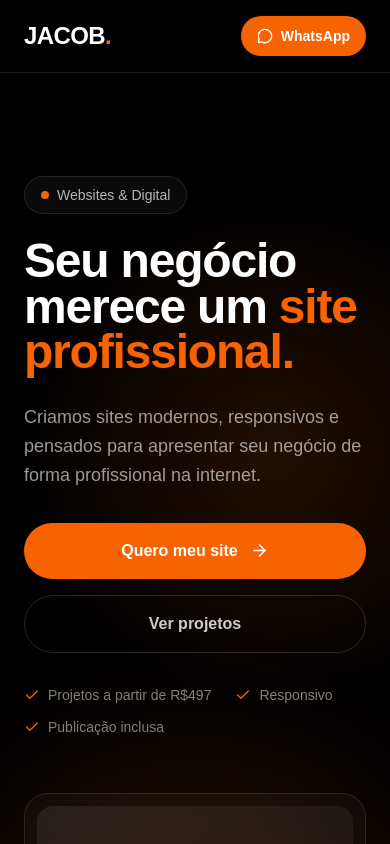
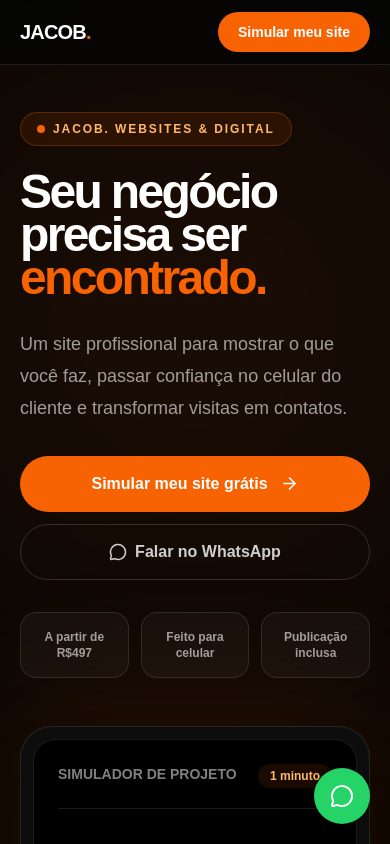
Before and after one commit to davi-jacobxz/site-vendas, a Next.js app: page / in a window 390 px wide. Shown: the top 844 px of the page. Built offline with nearby package versions, Linux system fonts and the light colour scheme.

Commit message:
Refaz landing para campanha de leads

```diff
--- a/app/page.tsx
+++ b/app/page.tsx
@@ -1,278 +1,64 @@
 "use client";
 
 import { motion } from "framer-motion";
-import { ArrowRight, Check, MessageCircle } from "lucide-react";
-
+import { ArrowRight, Check, MessageCircle, ShieldCheck, Zap } from "lucide-react";
 import Portfolio from "@/components/Portfolio";
-import Services from "@/components/Services";
 import Simulator from "@/components/Simulator";
-import LeadForm from "@/components/LeadForm";
 import FAQ from "@/components/FAQ";
 import Footer from "@/components/Footer";
 
-const WHATSAPP_NUMBER = "5516992445413";
+const WA="5516992445413";
+const wa=(text:string)=>`https://wa.me/${WA}?text=${encodeURIComponent(text)}`;
+const track=(name:string,params:Record<string,unknown>={})=>{
+  if(typeof window==="undefined")return;
+  (window as typeof window & {gtag?:Function}).gtag?.("event",name,params);
+};
 
-export default function Home() {
-  const whatsappMessage = encodeURIComponent(
-    "Olá! Vim pelo site da JACOB. e quero solicitar um orçamento para criar um site para o meu negócio."
-  );
+const pains=[
+  ["01","Só o Instagram não resolve tudo.","Seu cliente precisa encontrar informações claras, serviços e uma forma direta de contato."],
+  ["02","Seu negócio parece menor do que é.","Uma apresentação desorganizada pode fazer o visitante desistir antes de falar com você."],
+  ["03","Você perde contatos no caminho.","Um site bem estruturado cria um ponto central para receber quem já demonstrou interesse."]
+];
 
-  const whatsappUrl = `https://wa.me/${WHATSAPP_NUMBER}?text=${whatsappMessage}`;
+const packages=[
+  ["Landing Page","A partir de R$497",["Página focada em uma oferta","Responsiva","WhatsApp","Publicação"]],
+  ["Página Profissional","Sob proposta",["Estrutura para negócio","Seções personalizadas","WhatsApp","SEO básico","Publicação"]],
+  ["Site Completo","Sob proposta",["Estrutura completa","Mais páginas e funcionalidades","Integrações conforme necessidade","SEO básico","Publicação"]]
+];
 
-  // Rastreamento de cliques no WhatsApp pelo Google Analytics
-  const handleWhatsAppClick = () => {
-    if (typeof window !== "undefined" && "gtag" in window) {
-      (
-        window as typeof window & {
-          gtag?: (...args: unknown[]) => void;
-        }
-      ).gtag?.("event", "whatsapp_click", {
-        event_category: "lead",
-        event_label: "WhatsApp",
-      });
-    }
-  };
+export default function Home(){
+ const whatsapp=wa("Olá! Vim pelo site da JACOB. Quero falar sobre um site para o meu negócio.");
+ return <main className="min-h-screen overflow-x-hidden bg-[#050505] text-white">
+  <header className="fixed inset-x-0 top-0 z-50 border-b border-white/10 bg-[#050505]/85 backdrop-blur-xl"><div className="mx-auto flex h-16 max-w-7xl items-center justify-between px-5 sm:px-8"><a href="#inicio" className="text-xl font-black tracking-[-.04em]">JACOB<span className="text-[#F76303]">.</span></a><a href="#orcamento" onClick={()=>track("simulador_cta_click")} className="rounded-full bg-[#F76303] px-5 py-2.5 text-sm font-bold transition hover:scale-105">Simular meu site</a></div></header>
 
-  return (
-    <main className="min-h-screen bg-black text-white">
-      {/* NAVBAR */}
-      <nav className="fixed top-0 z-50 w-full border-b border-white/10 bg-black/80 backdrop-blur-xl">
-        <div className="mx-auto flex max-w-7xl items-center justify-between px-6 py-4 lg:px-8">
-          <a
-            href="#inicio"
-            className="text-2xl font-black tracking-tight text-white"
-          >
-            JACOB<span className="text-[#F76303]">.</span>
-          </a>
+  <section id="inicio" className="relative flex min-h-screen items-center overflow-hidden px-5 pb-16 pt-28 sm:px-8"><div className="pointer-events-none absolute left-1/2 top-0 h-[650px] w-[650px] -translate-x-1/2 rounded-full bg-[#F76303]/10 blur-[150px]"/><div className="relative mx-auto grid w-full max-w-7xl gap-12 lg:grid-cols-[1.05fr_.95fr] lg:items-center">
+   <motion.div initial={{opacity:0,y:24}} animate={{opacity:1,y:0}} transition={{duration:.65}}>
+    <div className="mb-6 inline-flex items-center gap-2 rounded-full border border-[#F76303]/25 bg-[#F76303]/10 px-4 py-2 text-xs font-bold uppercase tracking-[.16em] text-orange-300"><span className="h-2 w-2 rounded-full bg-[#F76303]"/>JACOB. Websites & Digital</div>
+    <h1 className="max-w-4xl text-5xl font-black leading-[.9] tracking-[-.055em] sm:text-6xl lg:text-8xl">Seu negócio precisa ser <span className="text-[#F76303]">encontrado.</span></h1>
+    <p className="mt-7 max-w-2xl text-lg leading-8 text-white/60 sm:text-xl">Um site profissional para mostrar o que você faz, passar confiança no celular do cliente e transformar visitas em contatos.</p>
+    <div className="mt-8 flex flex-col gap-3 sm:flex-row"><a href="#orcamento" onClick={()=>track("simulador_cta_click",{location:"hero"})} className="group inline-flex h-14 items-center justify-center gap-3 rounded-full bg-[#F76303] px-7 font-black transition hover:-translate-y-0.5">Simular meu site grátis <ArrowRight size={19}/></a><a href={whatsapp} target="_blank" rel="noopener noreferrer" onClick={()=>track("whatsapp_click",{location:"hero"})} className="inline-flex h-14 items-center justify-center gap-2 rounded-full border border-white/15 px-7 font-bold text-white/80 transition hover:bg-white/5 hover:text-white"><MessageCircle size={18}/>Falar no WhatsApp</a></div>
+    <div className="mt-8 grid max-w-2xl grid-cols-3 gap-3">{["A partir de R$497","Feito para celular","Publicação inclusa"].map(x=><div key={x} className="rounded-2xl border border-white/10 bg-white/[.035] p-4 text-center text-xs font-semibold text-white/60 sm:text-sm">{x}</div>)}</div>
+   </motion.div>
+   <motion.div initial={{opacity:0,scale:.96}} animate={{opacity:1,scale:1}} transition={{duration:.7,delay:.1}} className="relative"><div className="absolute -inset-8 rounded-[3rem] bg-[#F76303]/10 blur-3xl"/><div className="relative rounded-[2rem] border border-white/10 bg-[#0d0d0d] p-3 shadow-2xl"><div className="rounded-[1.4rem] border border-white/10 bg-black p-6 sm:p-8"><div className="flex justify-between border-b border-white/10 pb-5"><span className="text-sm font-bold text-white/50">SIMULADOR DE PROJETO</span><span className="rounded-full bg-[#F76303]/10 px-3 py-1 text-xs font-bold text-orange-300">1 minuto</span></div><p className="mt-10 text-sm font-bold text-[#F76303]">COMECE AGORA</p><h2 className="mt-3 text-3xl font-black sm:text-4xl">Descubra quanto pode custar o site do seu negócio.</h2><p className="mt-4 leading-7 text-white/45">Responda algumas perguntas e receba uma estimativa inicial.</p><a href="#orcamento" className="mt-8 flex h-14 items-center justify-center gap-2 rounded-2xl bg-white font-black text-black">Começar simulação <ArrowRight size={18}/></a><div className="mt-5 flex justify-center gap-2 text-xs text-white/30"><ShieldCheck size={14}/>Sem compromisso</div></div></div></motion.div>
+  </div></section>
 
-          <div className="hidden items-center gap-8 md:flex">
-            <a
-              href="#portfolio"
-              className="text-sm text-white/70 transition hover:text-white"
-            >
-              Projetos
-            </a>
+  <section className="border-y border-white/5 bg-[#090909] px-5 py-20 sm:px-8"><div className="mx-auto max-w-7xl"><p className="text-xs font-black uppercase tracking-[.2em] text-[#F76303]">O problema</p><h2 className="mt-4 max-w-4xl text-4xl font-black tracking-[-.04em] sm:text-5xl">Se o cliente procura você e não encontra um lugar confiável, você perde a chance.</h2><div className="mt-12 grid gap-4 md:grid-cols-3">{pains.map(([n,t,d])=><div key={n} className="rounded-3xl border border-white/10 bg-white/[.025] p-7"><span className="text-sm font-black text-[#F76303]">{n}</span><h3 className="mt-8 text-xl font-bold">{t}</h3><p className="mt-3 leading-7 text-white/45">{d}</p></div>)}</div></div></section>
 
-            <a
-              href="#servicos"
-              className="text-sm text-white/70 transition hover:text-white"
-            >
-              Serviços
-            </a>
+  <section className="px-5 py-24 sm:px-8"><div className="mx-auto max-w-7xl"><p className="text-xs font-black uppercase tracking-[.2em] text-[#F76303]">O que você recebe</p><h2 className="mt-4 max-w-4xl text-4xl font-black tracking-[-.04em] sm:text-5xl">Não vendemos código. Vendemos uma solução para o seu negócio.</h2><div className="mt-12 grid gap-4 sm:grid-cols-2 lg:grid-cols-3">{["Design personalizado","Experiência para celular","Integração com WhatsApp","Estrutura pensada para conversão","SEO básico","Publicação do site"].map(x=><div key={x} className="flex items-center gap-4 rounded-2xl border border-white/10 bg-white/[.025] p-5"><span className="flex h-9 w-9 items-center justify-center rounded-full bg-[#F76303]/10 text-[#F76303]"><Check size={17}/></span><span className="font-semibold">{x}</span></div>)}</div></div></section>
 
-            <a
-              href="#orcamento"
-              className="text-sm text-white/70 transition hover:text-white"
-            >
-              Orçamento
-            </a>
+  <Simulator/><Portfolio/>
 
-            <a
-              href={whatsappUrl}
-              target="_blank"
-              rel="noreferrer"
-              onClick={handleWhatsAppClick}
-              className="inline-flex items-center gap-2 rounded-full bg-[#F76303] px-5 py-2.5 text-sm font-semibold text-white transition hover:scale-105 hover:bg-[#ff6f18]"
-            >
-              <MessageCircle size={16} />
-              Falar comigo
-            </a>
-          </div>
+  <section className="border-y border-white/5 bg-[#090909] px-5 py-24 sm:px-8"><div className="mx-auto grid max-w-7xl gap-10 lg:grid-cols-[.7fr_1.3fr] lg:items-center"><div className="mx-auto flex aspect-square w-full max-w-sm items-center justify-center rounded-[2.5rem] border border-white/10 bg-gradient-to-br from-white/[.08] to-[#F76303]/10"><span className="text-7xl font-black">D<span className="text-[#F76303]">.</span></span></div><div><p className="text-xs font-black uppercase tracking-[.2em] text-[#F76303]">Quem está por trás</p><h2 className="mt-4 text-4xl font-black sm:text-5xl">Davi, fundador da JACOB.</h2><p className="mt-6 max-w-2xl text-lg leading-8 text-white/50">Eu desenvolvo sites para pequenos negócios que precisam de uma apresentação profissional na internet, sem transformar o projeto em uma complicação técnica.</p><p className="mt-4 max-w-2xl leading-7 text-white/40">O objetivo é simples: entender seu negócio, montar uma estrutura clara e colocar o projeto no ar.</p><div className="mt-8 flex flex-wrap gap-3"><span className="rounded-full border border-white/10 px-4 py-2 text-sm text-white/60">Atendimento direto</span><span className="rounded-full border border-white/10 px-4 py-2 text-sm text-white/60">Ribeirão Preto / Brasil</span></div></div></div></section>
 
-          <a
-            href={whatsappUrl}
-            target="_blank"
-            rel="noreferrer"
-            onClick={handleWhatsAppClick}
-            className="inline-flex items-center gap-2 rounded-full bg-[#F76303] px-4 py-2.5 text-sm font-semibold text-white md:hidden"
-          >
-            <MessageCircle size={16} />
-            WhatsApp
-          </a>
-        </div>
-      </nav>
+  <section className="px-5 py-24 sm:px-8"><div className="mx-auto max-w-7xl"><p className="text-xs font-black uppercase tracking-[.2em] text-[#F76303]">Planos</p><h2 className="mt-4 text-4xl font-black sm:text-5xl">Escolha a estrutura. A proposta final vem depois.</h2><p className="mt-5 max-w-2xl leading-7 text-white/45">O único preço público definido hoje é o ponto de entrada: projetos a partir de R$497. Os demais valores dependem do escopo.</p><div className="mt-12 grid gap-4 lg:grid-cols-3">{packages.map(([title,price,items])=><div key={title} className="rounded-3xl border border-white/10 bg-white/[.025] p-7"><h3 className="text-2xl font-black">{title}</h3><p className="mt-5 text-2xl font-black text-[#F76303]">{price}</p><ul className="mt-7 space-y-3">{(items as string[]).map(i=><li key={i} className="flex gap-3 text-sm text-white/60"><Check size={17} className="shrink-0 text-[#F76303]"/>{i}</li>)}</ul><a href="#orcamento" className="mt-8 flex h-12 items-center justify-center rounded-xl border border-white/10 font-bold hover:border-[#F76303]/40 hover:bg-[#F76303]/10">Simular meu projeto</a></div>)}</div></div></section>
 
-      {/* HERO */}
-      <section
-        id="inicio"
-        className="relative flex min-h-[90vh] items-center overflow-hidden pt-24"
-      >
-        <div className="absolute inset-0 bg-[radial-gradient(circle_at_70%_40%,rgba(247,99,3,0.14),transparent_35%)]" />
+  <section className="border-y border-white/5 bg-[#090909] px-5 py-24 sm:px-8"><div className="mx-auto max-w-7xl"><p className="text-xs font-black uppercase tracking-[.2em] text-[#F76303]">Como funciona</p><h2 className="mt-4 text-4xl font-black sm:text-5xl">Sem enrolação.</h2><div className="mt-12 grid gap-4 md:grid-cols-2 lg:grid-cols-4">{[["01","Você conta o que precisa"],["02","Definimos a estrutura"],["03","Eu desenvolvo o projeto"],["04","Publicamos e ajustamos"]].map(([n,t])=><div key={n} className="rounded-3xl border border-white/10 bg-white/[.025] p-7"><span className="text-sm font-black text-[#F76303]">{n}</span><h3 className="mt-8 text-xl font-bold">{t}</h3></div>)}</div></div></section>
 
-        <div className="relative mx-auto grid w-full max-w-7xl gap-14 px-6 py-20 lg:grid-cols-2 lg:items-center lg:px-8">
-          <motion.div
-            initial={{ opacity: 0, y: 25 }}
-            animate={{ opacity: 1, y: 0 }}
-            transition={{ duration: 0.7 }}
-          >
-            <div className="mb-6 inline-flex items-center gap-2 rounded-full border border-white/10 bg-white/[0.04] px-4 py-2 text-sm text-white/70">
-              <span className="h-2 w-2 rounded-full bg-[#F76303]" />
-              Websites & Digital
-            </div>
+  <FAQ/>
 
-            <h1 className="max-w-4xl text-5xl font-black leading-[0.95] tracking-tight sm:text-6xl lg:text-7xl">
-              Seu negócio merece um{" "}
-              <span className="text-[#F76303]">site profissional.</span>
-            </h1>
+  <section className="relative overflow-hidden px-5 py-28 sm:px-8"><div className="relative mx-auto max-w-5xl rounded-[2.5rem] border border-[#F76303]/20 bg-[#0c0c0c] p-8 text-center sm:p-14"><Zap className="mx-auto text-[#F76303]" size={28}/><h2 className="mt-6 text-4xl font-black sm:text-6xl">Pare de adiar o site.</h2><p className="mx-auto mt-5 max-w-2xl text-lg leading-8 text-white/45">Descubra em 1 minuto o que você precisa e dê o próximo passo.</p><a href="#orcamento" onClick={()=>track("simulador_cta_click",{location:"final"})} className="mt-8 inline-flex h-14 items-center justify-center gap-3 rounded-full bg-[#F76303] px-8 font-black">Simular meu site grátis <ArrowRight size={19}/></a></div></section>
 
-            <p className="mt-7 max-w-xl text-lg leading-relaxed text-white/60">
-              Criamos sites modernos, responsivos e pensados para apresentar
-              seu negócio de forma profissional na internet.
-            </p>
-
-            <div className="mt-8 flex flex-col gap-4 sm:flex-row">
-              <a
-                href={whatsappUrl}
-                target="_blank"
-                rel="noreferrer"
-                onClick={handleWhatsAppClick}
-                className="group inline-flex items-center justify-center gap-3 rounded-full bg-[#F76303] px-7 py-4 font-bold text-white transition hover:scale-[1.02] hover:bg-[#ff6f18]"
-              >
-                Quero meu site
-
-                <ArrowRight
-                  size={19}
-                  className="transition-transform group-hover:translate-x-1"
-                />
-              </a>
-
-              <a
-                href="#portfolio"
-                className="inline-flex items-center justify-center rounded-full border border-white/15 px-7 py-4 font-semibold text-white/80 transition hover:border-white/30 hover:text-white"
-              >
-                Ver projetos
-              </a>
-            </div>
-
-            <div className="mt-8 flex flex-wrap gap-x-6 gap-y-3 text-sm text-white/50">
-              <span className="flex items-center gap-2">
-                <Check size={16} className="text-[#F76303]" />
-                Projetos a partir de R$497
-              </span>
-
-              <span className="flex items-center gap-2">
-                <Check size={16} className="text-[#F76303]" />
-                Responsivo
-              </span>
-
-              <span className="flex items-center gap-2">
-                <Check size={16} className="text-[#F76303]" />
-                Publicação inclusa
-              </span>
-            </div>
-          </motion.div>
-
-          <motion.div
-            initial={{ opacity: 0, scale: 0.95 }}
-            animate={{ opacity: 1, scale: 1 }}
-            transition={{ duration: 0.8, delay: 0.15 }}
-            className="relative"
-          >
-            <div className="absolute -inset-10 rounded-full bg-[#F76303]/10 blur-3xl" />
-
-            <div className="relative rounded-3xl border border-white/10 bg-white/[0.03] p-3">
-              <div className="aspect-[4/3] overflow-hidden rounded-2xl bg-gradient-to-br from-white/[0.08] to-white/[0.02]">
-                <div className="flex h-full flex-col items-center justify-center p-8 text-center">
-                  <span className="text-5xl font-black">
-                    JACOB<span className="text-[#F76303]">.</span>
-                  </span>
-
-                  <span className="mt-3 text-sm uppercase tracking-[0.3em] text-white/40">
-                    Websites & Digital
-                  </span>
-                </div>
-              </div>
-            </div>
-          </motion.div>
-        </div>
-      </section>
-
-      {/* PORTFOLIO */}
-      <Portfolio />
-
-      {/* SERVICES */}
-      <Services />
-
-      {/* CTA ANTES DO ORÇAMENTO */}
-      <section className="px-6 py-24 lg:px-8">
-        <div className="mx-auto max-w-5xl overflow-hidden rounded-3xl border border-white/10 bg-white/[0.04] p-8 text-center sm:p-12">
-          <span className="text-sm font-semibold uppercase tracking-[0.2em] text-[#F76303]">
-            Vamos conversar
-          </span>
-
-          <h2 className="mx-auto mt-4 max-w-3xl text-3xl font-black tracking-tight sm:text-5xl">
-            Quer colocar seu negócio na internet?
-          </h2>
-
-          <p className="mx-auto mt-5 max-w-2xl text-white/60">
-            Me conte o que você precisa e eu te explico como podemos criar seu
-            projeto.
-          </p>
-
-          <a
-            href={whatsappUrl}
-            target="_blank"
-            rel="noreferrer"
-            onClick={handleWhatsAppClick}
-            className="mt-8 inline-flex items-center gap-3 rounded-full bg-[#F76303] px-7 py-4 font-bold transition hover:scale-105 hover:bg-[#ff6f18]"
-          >
-            <MessageCircle size={19} />
-            Falar pelo WhatsApp
-          </a>
-        </div>
-      </section>
-
-      {/* ORÇAMENTO / SIMULADOR */}
-      <Simulator />
-
-      {/* FORMULÁRIO */}
-      <LeadForm />
-
-      {/* FAQ */}
-      <FAQ />
-
-      {/* CTA FINAL */}
-      <section className="relative overflow-hidden px-6 py-28 lg:px-8">
-        <div className="pointer-events-none absolute left-1/2 top-1/2 h-[500px] w-[500px] -translate-x-1/2 -translate-y-1/2 rounded-full bg-[#F76303]/10 blur-[130px]" />
-
-        <div className="relative mx-auto max-w-5xl overflow-hidden rounded-[32px] border border-[#F76303]/20 bg-gradient-to-br from-[#F76303]/10 via-white/[0.04] to-white/[0.02] px-8 py-16 text-center shadow-2xl shadow-black/40 sm:px-12 sm:py-20">
-          <span className="text-sm font-semibold uppercase tracking-[0.25em] text-[#F76303]">
-            Seu próximo projeto começa aqui
-          </span>
-
-          <h2 className="mx-auto mt-5 max-w-4xl text-4xl font-black leading-tight tracking-tight sm:text-5xl lg:text-6xl">
-            Seu negócio merece uma{" "}
-            <span className="text-[#F76303]">presença profissional.</span>
-          </h2>
-
-          <p className="mx-auto mt-6 max-w-2xl text-base leading-7 text-white/60 sm:text-lg">
-            Crie seu site a partir de R$497 e comece a apresentar sua empresa
-            de uma forma mais profissional.
-          </p>
-
-          <a
-            href={whatsappUrl}
-            target="_blank"
-            rel="noreferrer"
-            onClick={handleWhatsAppClick}
-            className="group mt-9 inline-flex items-center justify-center gap-3 rounded-full bg-[#F76303] px-8 py-4 font-bold text-white shadow-lg shadow-[#F76303]/20 transition hover:scale-[1.03] hover:bg-[#ff6f18]"
-          >
-            Quero criar meu site
-
-            <ArrowRight
-              size={19}
-              className="transition-transform group-hover:translate-x-1"
-            />
-          </a>
-
-          <p className="mt-5 text-sm text-white/40">
-            Sem compromisso. Conte sua ideia e receba uma proposta.
-          </p>
-        </div>
-      </section>
-
-      {/* FOOTER */}
-      <Footer />
-    </main>
-  );
+  <Footer/>
+  <a href={whatsapp} target="_blank" rel="noopener noreferrer" onClick={()=>track("whatsapp_click",{location:"floating"})} aria-label="Falar no WhatsApp" className="fixed bottom-5 right-5 z-40 flex h-14 w-14 items-center justify-center rounded-full bg-[#25D366] text-white shadow-2xl sm:hidden"><MessageCircle size={24}/></a>
+ </main>;
 }
```
